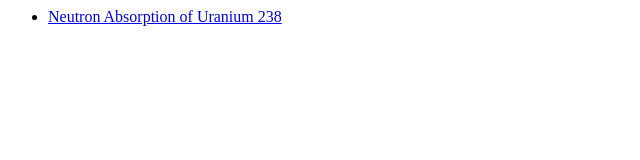
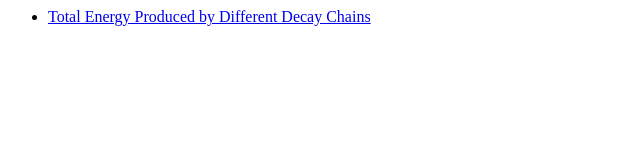
Before and after one commit to MarcosP7635/plots, a plain HTML site: page index.html in a window 1280 px wide. Shown: the whole page, without its empty margins (0-640 px from the left). Drawn offline with Linux system fonts and the light colour scheme.

Commit message:
Update index.html

```diff
--- a/index.html
+++ b/index.html
@@ -1,5 +1,5 @@
 <html>
   <ul class="rss">
-    <li><a href="neutrons_U238.html"> Neutron Absorption of Uranium 238 </a></li>
+    <li><a href="energy_of_decay_chains.html"> Total Energy Produced by Different Decay Chains </a></li>
   </ul>
 </html>
```
